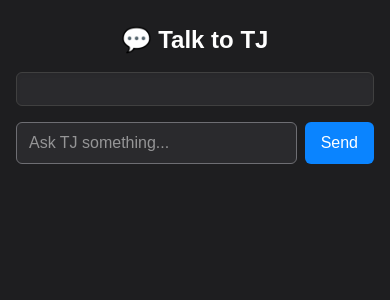
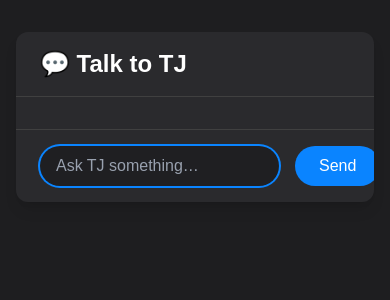
Before and after one commit to admingistai/talktotj, a Next.js app: page / in a window 390 px wide. Shown: the top 300 px of the page. Built offline with nearby package versions, Linux system fonts and the light colour scheme.

Commit message:
chore: revamp chat UI with responsive grid, polished styling & UX tweaks

```diff
--- a/pages/index.tsx
+++ b/pages/index.tsx
@@ -1,7 +1,7 @@
 // pages/index.tsx
-import { useState } from 'react';
+import { useState, useRef, useEffect } from 'react';
 
-// Define the message type
+// Define our message shape
 type Message = {
   from: 'user' | 'bot';
   text: string;
@@ -12,12 +12,17 @@ export default function Home() {
   const [messages, setMessages] = useState<Message[]>([]);
   const [loading, setLoading] = useState(false);
 
+  // keep a ref to the bottom of the chat so we can auto-scroll
+  const endRef = useRef<HTMLDivElement>(null);
+  useEffect(() => {
+    endRef.current?.scrollIntoView({ behavior: 'smooth' });
+  }, [messages, loading]);
+
   async function sendMessage(e: React.FormEvent) {
     e.preventDefault();
     if (!input.trim()) return;
 
-    const userMessage: Message = { from: 'user', text: input };
-    setMessages(prev => [...prev, userMessage]);
+    setMessages(msgs => [...msgs, { from: 'user', text: input }]);
     setLoading(true);
 
     const res = await fetch('/api/chat', {
@@ -25,67 +30,82 @@ export default function Home() {
       headers: { 'Content-Type': 'application/json' },
       body: JSON.stringify({ message: input }),
     });
+    const { response } = await res.json();
 
-    const data = await res.json();
-
-    const botMessage: Message = { from: 'bot', text: data.response };
-    setMessages(prev => [...prev, botMessage]);
+    setMessages(msgs => [...msgs, { from: 'bot', text: response }]);
     setInput('');
     setLoading(false);
   }
 
   return (
-    <main className="min-h-screen bg-[#1e1e20] text-white px-4 py-6">
-      <div className="flex flex-col lg:flex-row max-w-6xl mx-auto gap-6">
-
-        {/* SIDEBAR (Desktop only) */}
-        <aside className="hidden lg:block w-80 bg-[#26262b] border border-[#3a3a40] rounded-lg p-4 shadow">
-          <h2 className="text-lg font-bold mb-2">💡 Tips from TJ</h2>
-          <ul className="space-y-2 text-sm text-gray-300">
+    <main className="min-h-screen bg-[#1e1e20] text-white py-8">
+      <div className="container mx-auto grid grid-cols-1 lg:grid-cols-[260px_1fr] gap-8 px-4">
+        {/* SIDEBAR */}
+        <aside className="hidden lg:block bg-[#26262b] rounded-xl p-6 shadow-lg">
+          <h2 className="text-xl font-bold mb-4">💡 Tips from TJ</h2>
+          <ul className="space-y-3 text-gray-300">
             <li>✅ Ask me anything about mindset</li>
             <li>🎯 I can help you plan your goals</li>
-            <li>💬 Try saying “Give me advice for staying focused”</li>
+            <li>💬 Try: “Give me advice for staying focused”</li>
             <li>📓 I can write journal prompts too</li>
           </ul>
         </aside>
 
         {/* CHAT AREA */}
-        <section className="flex-1 flex flex-col">
-          <h1 className="text-2xl font-semibold text-center mb-4 lg:text-left">💬 Talk to TJ</h1>
+        <section className="flex flex-col bg-[#2a2a2d] rounded-xl shadow-lg overflow-hidden">
+          <header className="px-6 py-4 border-b border-neutral-700">
+            <h1 className="text-2xl font-semibold">💬 Talk to TJ</h1>
+          </header>
 
-          <div className="space-y-2 mb-4 max-h-[65vh] overflow-y-auto border border-neutral-700 rounded-md p-4 bg-[#2a2a2d] shadow-inner">
+          <div
+            className="flex-1 overflow-y-auto px-6 py-4 space-y-4 relative before:content-[''] before:absolute before:top-0 before:left-0 before:right-0 before:h-8 before:bg-gradient-to-b before:from-[#2a2a2d] before:to-transparent after:content-[''] after:absolute after:bottom-0 after:left-0 after:right-0 after:h-8 after:bg-gradient-to-t after:from-[#2a2a2d] after:to-transparent"
+          >
             {messages.map((msg, i) => (
-              <div key={i} className={`text-sm ${msg.from === 'user' ? 'text-right' : 'text-left'}`}>
-                <span
-                  className={`inline-block px-4 py-2 rounded-lg max-w-[90%] sm:max-w-[75%] lg:max-w-[60%] ${
-                    msg.from === 'user'
-                      ? 'bg-[#0a84ff] text-white'
-                      : 'bg-[#3c3f44] text-gray-200'
-                  }`}
+              <div
+                key={i}
+                className={`flex ${msg.from === 'user' ? 'justify-end' : 'justify-start'}`}
+              >
+                <div
+                  className={`
+                    px-4 py-2 rounded-2xl max-w-[75%]
+                    ${msg.from === 'user' ? 'bg-[#0a84ff] text-white' : 'bg-[#3c3f44] text-gray-200'}
+                  `}
                 >
                   {msg.text}
-                </span>
+                </div>
               </div>
             ))}
-            {loading && <div className="text-sm text-left text-gray-400 italic">TJ is typing...</div>}
+            {loading && (
+              <p className="text-sm text-gray-400 italic">TJ is typing...</p>
+            )}
+            <div ref={endRef} />
           </div>
 
-          <form onSubmit={sendMessage} className="flex gap-2 mt-auto">
+          <form
+            onSubmit={sendMessage}
+            className="flex items-center gap-4 px-6 py-4 border-t border-neutral-700"
+          >
             <input
-              className="flex-1 bg-[#2a2a2d] text-white border border-[#6e6e73] rounded-md px-3 py-2 focus:outline-none focus:ring-2 focus:ring-[#0a84ff]"
+              autoFocus
               value={input}
-              onChange={(e) => setInput(e.target.value)}
-              placeholder="Ask TJ something..."
+              onChange={e => setInput(e.target.value)}
+              placeholder="Ask TJ something…"
+              className="flex-1 bg-[#1f1f22] text-white placeholder-gray-400 px-4 py-2 rounded-full focus:outline-none focus:ring-2 focus:ring-[#0a84ff]"
             />
             <button
               type="submit"
-              className="bg-[#0a84ff] text-white px-4 py-2 rounded-md hover:bg-blue-600 active:scale-95 transition"
+              disabled={loading}
+              className={`
+                px-6 py-2 rounded-full font-medium transition
+                ${loading
+                  ? 'bg-gray-600 cursor-wait'
+                  : 'bg-[#0a84ff] hover:bg-[#0a7ae0]'}
+              `}
             >
-              Send
+              {loading ? 'Sending…' : 'Send'}
             </button>
           </form>
         </section>
-
       </div>
     </main>
   );
```
